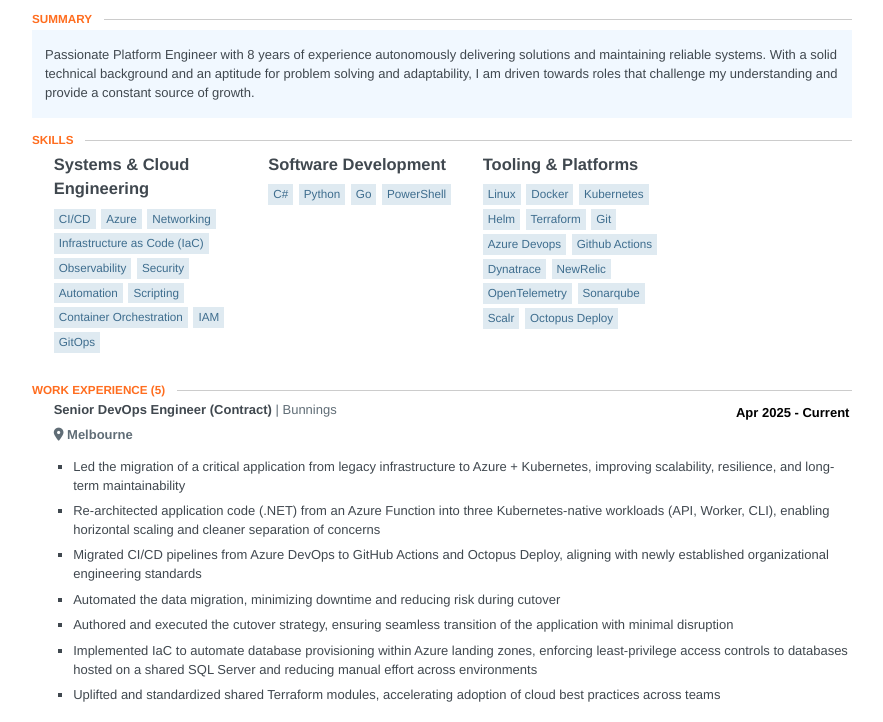
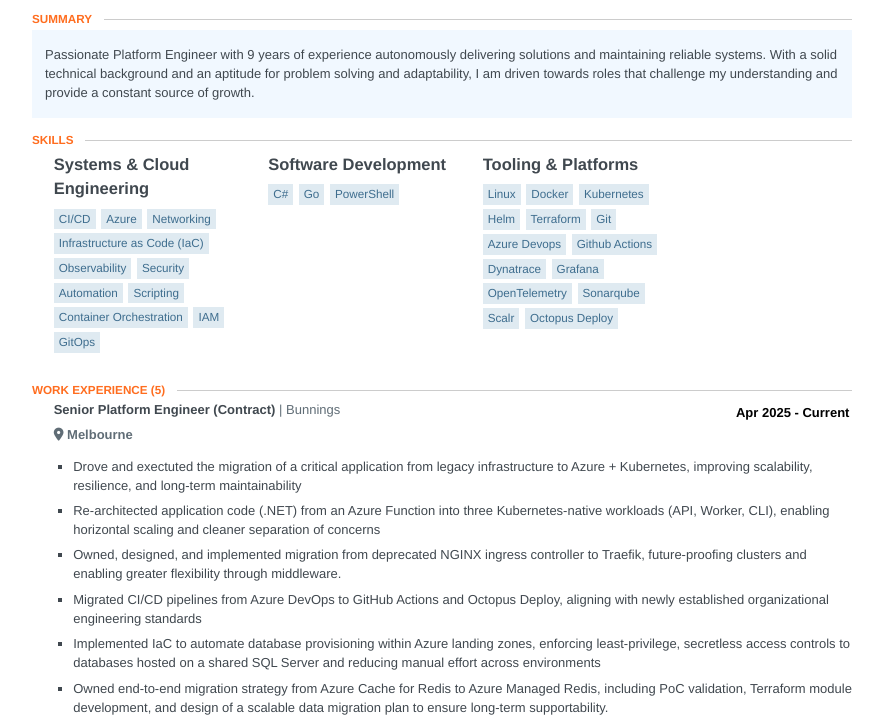
Before and after one commit to magicmatteo/resume, a plain HTML site: page index.html in a window 1280 px wide. Shown: the part 192-914 px from the top of the page, without its empty margins (198-1081 px from the left). Drawn offline with Linux system fonts and the light colour scheme.

Commit message:
Deploying to gh-pages from @ magicmatteo/resume@ec4726ff365caf998726c474a262d4e5cef8e3bd 🚀

```diff
--- a/index.html
+++ b/index.html
@@ -852,7 +852,7 @@
           <h2 class="section-title">summary</h2>
         </header>
     		<section class="main-summary">
-    			<div><p><p>Passionate Platform Engineer with 8 years of experience autonomously delivering solutions and maintaining reliable systems. With a solid technical background and an aptitude for problem solving and adaptability, I am driven towards roles that challenge my understanding and provide a constant source of growth.</p></p></div>
+    			<div><p><p>Passionate Platform Engineer with 9 years of experience autonomously delivering solutions and maintaining reliable systems. With a solid technical background and an aptitude for problem solving and adaptability, I am driven towards roles that challenge my understanding and provide a constant source of growth.</p></p></div>
     		</section>
     	</section>
 
@@ -885,7 +885,6 @@
           </h3>
           <ul class="keywords">
             <li>C#</li>
-            <li>Python</li>
             <li>Go</li>
             <li>PowerShell</li>
           </ul>
@@ -904,7 +903,7 @@
             <li>Azure Devops</li>
             <li>Github Actions</li>
             <li>Dynatrace</li>
-            <li>NewRelic</li>
+            <li>Grafana</li>
             <li>OpenTelemetry</li>
             <li>Sonarqube</li>
             <li>Scalr</li>
@@ -926,7 +925,7 @@
                 <span class="startDate">Apr 2025</span>
                 <span class="endDate">- Current</span>
               </div>
-              <div class="position">Senior DevOps Engineer (Contract)</div>
+              <div class="position">Senior Platform Engineer (Contract)</div>
                 <div class="company">Bunnings</div>
             </header>
 
@@ -936,13 +935,12 @@
           </span>
            <div class="item" id="work-item">
             <ul class="highlights">
-              <li><p><p>Led the migration of a critical application from legacy infrastructure to Azure + Kubernetes, improving scalability, resilience, and long-term maintainability</p></p></li>
+              <li><p><p>Drove and exectuted the migration of a critical application from legacy infrastructure to Azure + Kubernetes, improving scalability, resilience, and long-term maintainability</p></p></li>
               <li><p><p>Re-architected application code (.NET) from an Azure Function into three Kubernetes-native workloads (API, Worker, CLI), enabling horizontal scaling and cleaner separation of concerns</p></p></li>
+              <li><p><p>Owned, designed, and implemented migration from deprecated NGINX ingress controller to Traefik, future-proofing clusters and enabling greater flexibility through middleware.</p></p></li>
               <li><p><p>Migrated CI/CD pipelines from Azure DevOps to GitHub Actions and Octopus Deploy, aligning with newly established organizational engineering standards</p></p></li>
-              <li><p><p>Automated the data migration, minimizing downtime and reducing risk during cutover</p></p></li>
-              <li><p><p>Authored and executed the cutover strategy, ensuring seamless transition of the application with minimal disruption</p></p></li>
-              <li><p><p>Implemented IaC to automate database provisioning within Azure landing zones, enforcing least-privilege access controls to databases hosted on a shared SQL Server and reducing manual effort across environments</p></p></li>
-              <li><p><p>Uplifted and standardized shared Terraform modules, accelerating adoption of cloud best practices across teams</p></p></li>
+              <li><p><p>Implemented IaC to automate database provisioning within Azure landing zones, enforcing least-privilege, secretless access controls to databases hosted on a shared SQL Server and reducing manual effort across environments</p></p></li>
+              <li><p><p>Owned end-to-end migration strategy from Azure Cache for Redis to Azure Managed Redis, including PoC validation, Terraform module development, and design of a scalable data migration plan to ensure long-term supportability.</p></p></li>
             </ul>
           </div>
         </section>
@@ -1089,7 +1087,7 @@
           </h3>
           <ul class="keywords">
             <li>Chipping</li>
-            <li>Pureing irons</li>
+            <li>Flushing irons</li>
             <li>Hitting greens</li>
           </ul>
         </div>
```
